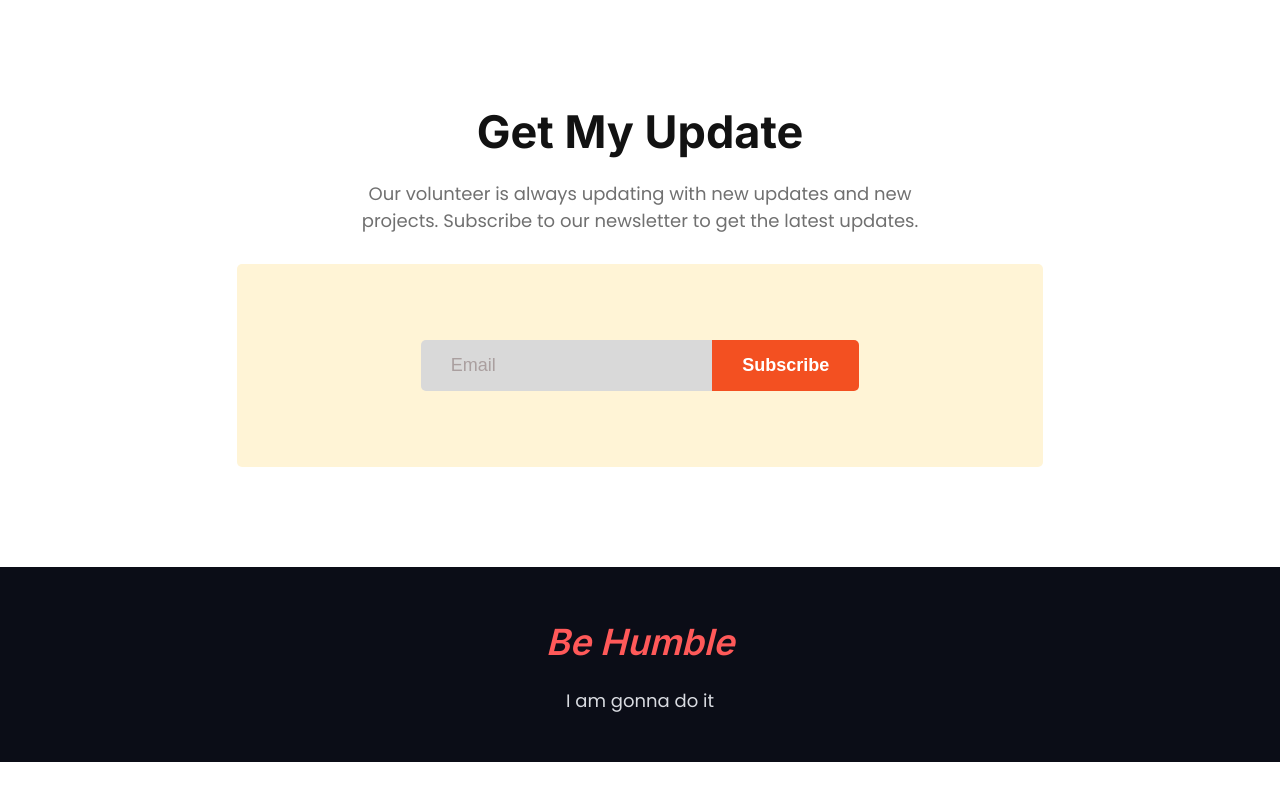
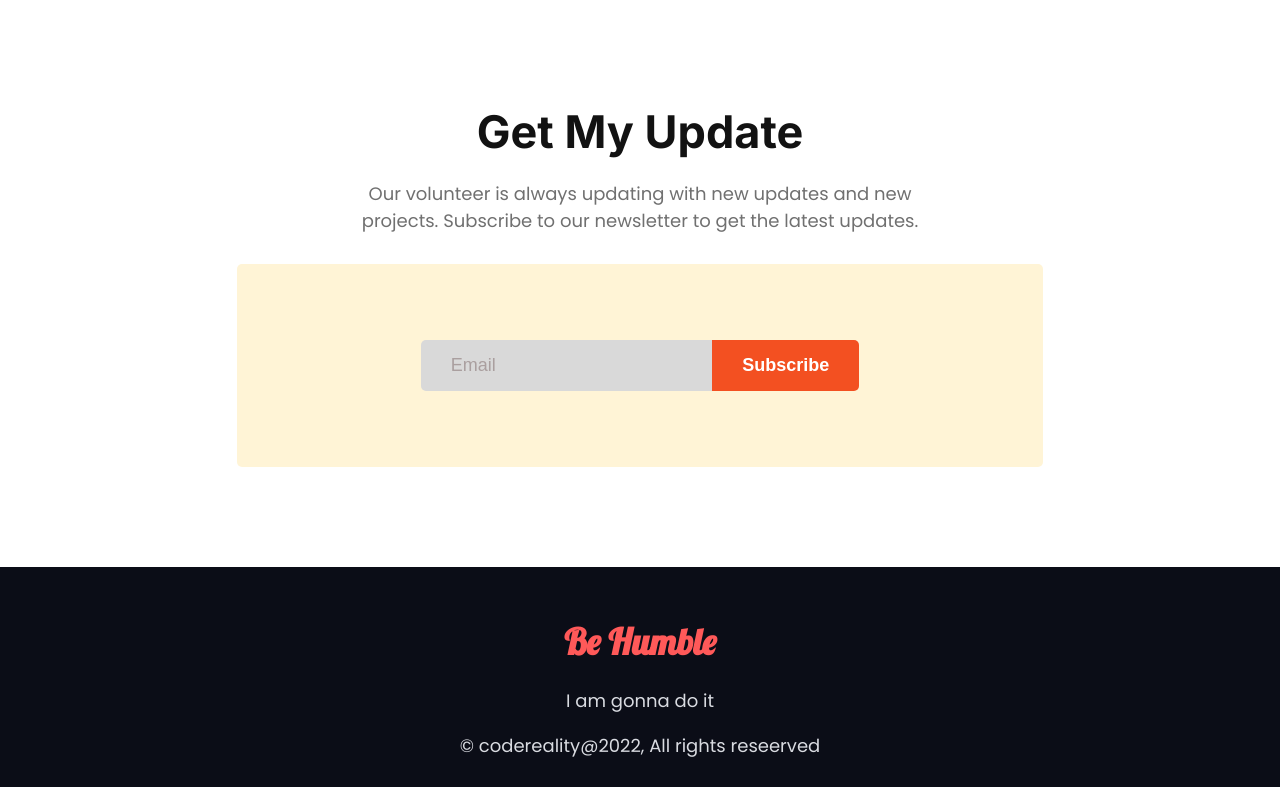
Before and after one commit to aminul-islam01101/donate-today, a plain HTML site: page index.html in a window 1280 px wide. Shown: the part 2692-3479 px from the top of the page. Before the commit the page ends 3454 px from the top, so only its background shows below. Drawn offline with Linux system fonts and the light colour scheme.

Commit message:
footer section modified

```diff
--- a/index.html
+++ b/index.html
@@ -8,12 +8,9 @@
     <link rel="icon" href="./icons/fab-icon.png" />
     <title>Donate Today</title>
 
-    <link rel="preconnect" href="https://fonts.googleapis.com" />
-    <link rel="preconnect" href="https://fonts.gstatic.com" crossorigin />
-    <link
-      href="https://fonts.googleapis.com/css2?family=Inter:wght@600;700&family=Poppins:wght@400;600&display=swap"
-      rel="stylesheet"
-    />
+    <link rel="preconnect" href="https://fonts.googleapis.com">
+    <link rel="preconnect" href="https://fonts.gstatic.com" crossorigin>
+    <link href="https://fonts.googleapis.com/css2?family=Inter:wght@600;700&family=Lobster&family=Poppins:wght@400;600&display=swap" rel="stylesheet">
 
     <link rel="stylesheet" href="style.css" />
   </head>
@@ -171,6 +168,7 @@
     <footer>
       <h3>Be Humble</h3>
       <p>I am gonna do it</p>
+      <p>	&copy; codereality@2022, All rights reseerved</p>
     </footer>
   </body>
 </html>
--- a/style.css
+++ b/style.css
@@ -130,7 +130,6 @@ section {
   color: #fff;
   background-image: url(./images/donation13.jpg),
     linear-gradient(to bottom, rgba(0, 0, 0, 0.3), rgba(0, 0, 0, 0.8));
-
 }
 /*------- banner section styles end------------------*/
 
@@ -205,7 +204,6 @@ section {
   flex-direction: column;
   padding: 5rem;
   text-align: left;
-
 }
 .program-heading {
   margin-bottom: 3rem;
@@ -268,14 +266,15 @@ section {
 /*----------------- Footer section styles start------------*/
 
 footer {
-  padding: 3rem 0;
+  padding: 3rem 0 1rem 0;
   background-color: #0b0d17;
   color: #d9dbe1;
   font-size: 1.4rem;
 }
 footer h3 {
   color: #ff5959;
-  font-style: italic;
+  /* font-style: italic; */
   font-size: 3.6rem;
+  font-family: 'lobster';
 }
 /*============= Footer section styles end================*/
```
